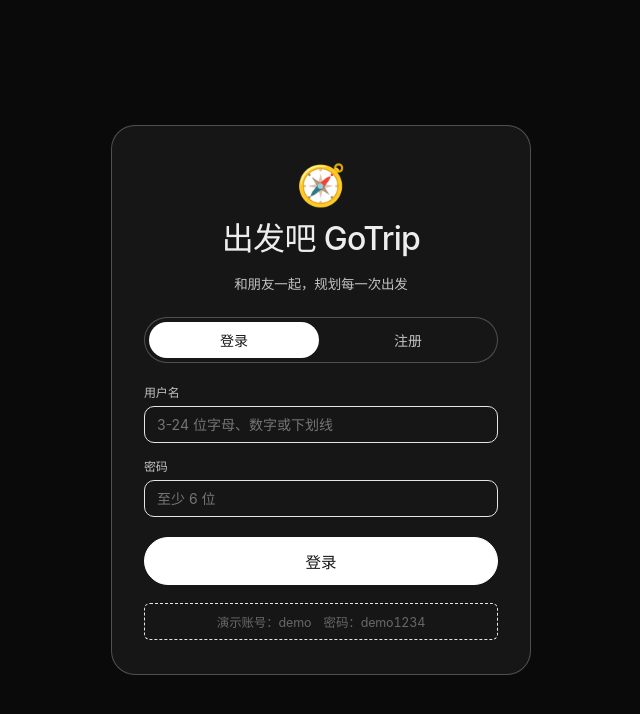
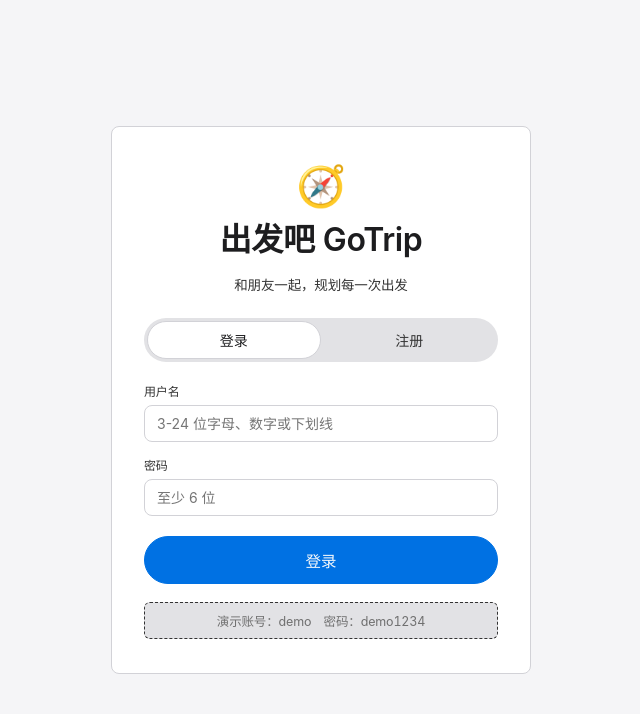
Before and after one commit to icecolaa/go-trip, a React (Vite) app in the folder client/: page /#/login in a window 1280 px wide. Shown: the top 714 px of the page, without its empty margins (319-959 px from the left). Built offline with nearby package versions, Linux system fonts and the light colour scheme.

Commit message:
style: 按 DESIGN.md（Apple）全站重构——雾灰画布+白卡 8px 圆角+碳黑文字、苹果蓝唯一交互色（填充/描边/装饰三蓝分职）、药丸按钮配对体系、全宽碳黑导航条、iOS 风分段控件与步进器、无阴影发丝边

```diff
--- a/client/src/styles.css
+++ b/client/src/styles.css
@@ -1,46 +1,47 @@
-/* ============ GoTrip 设计系统 —— 遵循根目录 DESIGN.md（Dimension 暗色工作台风） ============ */
-/* void 画布 + graphite 面板 + 磨砂玻璃 + 发丝亮边 + 白色药丸 CTA；紫色只以渐变洗染出现 */
+/* ============ GoTrip 设计系统 —— 遵循根目录 DESIGN.md（Apple 亮色风） ============ */
+/* 雾灰画布 + 白色卡片 + 碳黑文字 + 苹果蓝唯一交互色；药丸按钮 980px、卡片/输入 8px、无阴影 */
 :root {
-  /* 表面：Void Canvas → Graphite → Frosted Glass */
-  --bg: #0a0a0a;
-  --bg-soft: #161616;
-  --card: #161616;
-  --card-warm: #161616;
-  --frost: rgba(212, 212, 212, 0.1); /* 磨砂玻璃面板（配 4px blur） */
-  /* 文本：Bone / Ash / Slate */
-  --ink: #ededed;
-  --ink-soft: #c2c2c2;
-  --ink-faint: #686868;
-  /* 发丝边框：暗底上的亮边 */
-  --line: rgba(229, 229, 229, 0.28);
-  --line-strong: #e5e5e5;
-  /* 主 CTA：全站唯一填充按钮——白色药丸 */
-  --cta: #ffffff;
-  --cta-ink: #161616;
-  /* Dusk Violet：唯一彩色，仅作渐变洗染，禁止实色填充 */
-  --violet: #6b62f2;
-  /* 旧令牌退役映射（收敛为无彩系统） */
-  --green: #ededed;
-  --green-deep: #ededed;
-  --green-soft: rgba(212, 212, 212, 0.1);
-  --orange: #ededed;
-  --orange-soft: rgba(212, 212, 212, 0.1);
-  --red: #ededed;
-  --gold: #686868;
-  --blue: #c2c2c2;
-  /* 层级靠半透明与发丝边，不用阴影 */
+  /* 表面：Frost 画布 → Ice 洗染 → Pebble 按钮底 */
+  --bg: #f5f5f7;
+  --bg-soft: #e2e2e5;   /* Pebble：按钮底、禁用面 */
+  --card: #ffffff;
+  --card-warm: #f4f8fb; /* Ice：嵌套面板淡蓝洗染 */
+  --frost: #f4f8fb;
+  /* 文本：Carbon / Smoke / Ash */
+  --ink: #1d1d1f;
+  --ink-soft: #333333;
+  --ink-faint: #707070;
+  /* 发丝边框 */
+  --line: #d2d2d7;
+  --line-strong: #333333;
+  /* 交互色：填充蓝 / 描边蓝 / 装饰蓝 */
+  --cta: #0071e3;
+  --cta-ink: #f4f8fb;
+  --link: #0066cc;
+  --signal: #2997ff;
+  /* 旧令牌退役映射（收敛为碳黑系，避免第二交互色） */
+  --green: #1d1d1f;
+  --green-deep: #1d1d1f;
+  --green-soft: #e2e2e5;
+  --orange: #1d1d1f;
+  --orange-soft: #e2e2e5;
+  --red: #1d1d1f;
+  --gold: #858585;
+  --blue: #0066cc;
+  --violet: #2997ff;
+  /* 无阴影：层级靠表面色与发丝边 */
   --shadow: none;
   --shadow-lg: none;
-  /* 圆角：按钮/标签药丸、UI 控件 10px、卡片 24px、图标 4px */
-  --radius: 24px;
-  --radius-ctl: 9999px;
-  --radius-ui: 10px;
-  --radius-icon: 4px;
-  --font-sans: 'DM Sans', 'Inter', -apple-system, BlinkMacSystemFont, 'PingFang SC', 'Hiragino Sans GB', 'Microsoft YaHei', 'Segoe UI', sans-serif;
+  /* 圆角：按钮/标签 980px 药丸，卡片/输入 8px——全系统仅两种 */
+  --radius: 8px;
+  --radius-ctl: 980px;
+  --radius-ui: 8px;
+  --radius-icon: 8px;
+  --font-sans: 'Inter', -apple-system, BlinkMacSystemFont, 'SF Pro Text', 'PingFang SC', 'Hiragino Sans GB', 'Microsoft YaHei', 'Segoe UI', sans-serif;
   --sans: var(--font-sans);
-  --mono: 'Geist Mono', 'JetBrains Mono', 'IBM Plex Mono', ui-monospace, 'SF Mono', Consolas, monospace;
+  --mono: ui-monospace, 'SF Mono', 'JetBrains Mono', Consolas, monospace;
   --serif: var(--font-sans);
-  color-scheme: dark;
+  color-scheme: light;
 }
 
 * { box-sizing: border-box; }
@@ -48,7 +49,7 @@ html { scroll-behavior: smooth; }
 html, body, #root { height: 100%; }
 
 /* ---------- 统一滚动条样式（Firefox 用 scrollbar-width/color，WebKit 用伪元素） ---------- */
-* { scrollbar-width: thin; scrollbar-color: var(--ink-faint) transparent; }
+* { scrollbar-width: thin; scrollbar-color: #858585 transparent; }
 ::-webkit-scrollbar { width: 8px; height: 8px; }
 ::-webkit-scrollbar-track { background: transparent; }
 ::-webkit-scrollbar-thumb {
@@ -71,44 +72,45 @@ body {
 }
 h1, h2, h3, .serif {
   font-family: var(--sans);
-  font-weight: 500; /* DESIGN.md：不超 500，display 级靠 -0.035em 字距立 authority */
-  letter-spacing: -0.02em; /* CJK 收敛自规范的 -0.03em，避免字腔碰撞 */
+  font-weight: 600; /* DESIGN.md：标题最大 600 */
+  letter-spacing: -0.01em; /* CJK 收敛自规范的负字距，避免字腔碰撞 */
   text-wrap: balance;
 }
-a { color: var(--ink); text-decoration: none; }
+a { color: var(--link); text-decoration: none; }
+a:hover { text-decoration: underline; }
 b, strong { font-weight: 500; }
 button { font-family: inherit; cursor: pointer; }
 input, textarea, select { font-family: inherit; font-size: 14px; color: var(--ink); }
 
-/* 键盘可达性：统一的焦点环（鼠标点击不出现；规范要求 ring 不靠色相） */
+/* 键盘可达性：统一焦点环（规范 Form Input：2px 苹果蓝） */
 :where(a, button, [role='button'], input, textarea, select):focus-visible {
-  outline: 2px solid var(--ink);
+  outline: 2px solid var(--cta);
   outline-offset: 2px;
 }
 
 /* ---------- 通用组件 ---------- */
 .btn {
   display: inline-flex; align-items: center; gap: 6px; justify-content: center;
-  border: 1px solid var(--line-strong);
-  background: transparent;
+  border: 1px solid var(--line);
+  background: var(--card);
   color: var(--ink);
-  border-radius: var(--radius-ctl); /* DESIGN.md：按钮一律 9999px 药丸 */
+  border-radius: var(--radius-ctl); /* DESIGN.md：按钮一律 980px 药丸 */
   padding: 8px 16px;
   font-size: 14px;
-  font-weight: 500;
+  font-weight: 400;
   transition: background-color .15s ease, border-color .15s ease, color .15s ease, transform .1s ease;
   white-space: nowrap;
 }
-.btn:hover { border-color: var(--ink-soft); color: var(--ink); }
+.btn:hover { border-color: var(--ink-faint); color: var(--ink); }
 .btn:active:not(:disabled) { transform: translateY(1px); }
 .btn.primary {
-  background: var(--cta); border-color: var(--cta); color: var(--cta-ink); /* 白色药丸：暗底上的反色重心 */
+  background: var(--cta); border-color: var(--cta); color: var(--cta-ink); /* 苹果蓝填充：全站唯一彩色交互 */
 }
-.btn.primary:hover { background: var(--cta); border-color: var(--cta); opacity: .88; color: var(--cta-ink); }
-.btn.danger { color: var(--ink); border-color: var(--line-strong); background: transparent; }
-.btn.danger:hover { background: var(--frost); border-color: var(--line-strong); color: var(--ink); }
-.btn.ghost { border-color: transparent; background: transparent; }
-.btn.ghost:hover { background: var(--bg-soft); }
+.btn.primary:hover { background: var(--cta); border-color: var(--cta); opacity: .9; color: var(--cta-ink); }
+.btn.danger { color: var(--ink); border-color: var(--line); background: var(--card); }
+.btn.danger:hover { background: var(--ink); border-color: var(--ink); color: var(--bg); }
+.btn.ghost { border-color: transparent; background: transparent; color: var(--link); }
+.btn.ghost:hover { background: transparent; text-decoration: underline; color: var(--link); }
 .btn.sm { padding: 4px 12px; font-size: 12.5px; }
 .btn.lg { padding: 12px 26px; font-size: 15.5px; }
 .btn:disabled { opacity: .45; cursor: not-allowed; }
@@ -122,23 +124,23 @@ input, textarea, select { font-family: inherit; font-size: 14px; color: var(--in
 
 .input, textarea.input, select.input {
   width: 100%;
-  border: 1px solid var(--line-strong);
-  background: var(--bg-soft);
-  border-radius: var(--radius-ui); /* DESIGN.md 输入框 10px */
+  border: 1px solid var(--line);
+  background: var(--card);
+  border-radius: var(--radius-ui); /* DESIGN.md 输入框 8px */
   padding: 9px 12px;
   outline: none;
   transition: border-color .15s;
 }
-.input:focus { border-color: var(--line-strong); } /* 规范：聚焦不变色相，靠边框与焦点环 */
+.input:focus { border-color: var(--ink-faint); }
 textarea.input { resize: vertical; min-height: 72px; line-height: 1.6; }
 .field { display: flex; flex-direction: column; gap: 6px; margin-bottom: 14px; }
 .field > label { font-size: 12px; color: var(--ink-soft); font-weight: 400; }
 
 .tag {
   display: inline-flex; align-items: center; gap: 4px;
-  font-size: 11px; padding: 2px 8px;
+  font-size: 11px; padding: 2px 9px;
   border-radius: var(--radius-ctl);
-  background: var(--bg-soft); color: var(--ink);
+  background: var(--bg-soft); color: var(--ink-soft);
   border: 1px solid transparent;
 }
 .tag.orange { background: var(--orange-soft); color: var(--orange); border-color: transparent; }
@@ -161,20 +163,25 @@ textarea.input { resize: vertical; min-height: 72px; line-height: 1.6; }
 .empty .big { font-size: 34px; display: block; margin-bottom: 8px; }
 
 /* ---------- 布局 ---------- */
-/* 顶栏：漂浮磨砂药丸导航（DESIGN.md signature），距视口边缘留白 */
+/* 顶栏：Apple 全宽碳黑导航条 + 发丝底线 */
 .topbar {
-  position: sticky; top: 12px; z-index: 50;
-  background: transparent;
+  position: sticky; top: 0; z-index: 50;
+  background: var(--ink);
+  border-bottom: 1px solid var(--line-strong);
 }
 .topbar-inner {
-  max-width: 1172px; margin: 0 auto; padding: 6px 8px 6px 16px;
-  height: 54px; display: flex; align-items: center; gap: 10px;
-  background: rgba(22, 22, 22, .72);
-  backdrop-filter: blur(4px);
-  border: 1px solid var(--line-strong);
-  border-radius: 19px;
+  max-width: 1200px; margin: 0 auto; padding: 0 22px;
+  height: 48px; display: flex; align-items: center; gap: 14px;
 }
-.logo { font-family: var(--sans); font-size: 16px; font-weight: 400; color: var(--ink); display: flex; align-items: center; gap: 8px; letter-spacing: -0.01em; }
+/* 导航内元素统一转浅色小字链接（Global Nav 规范） */
+.topbar .btn { background: transparent; border: none; color: #f5f5f7; font-size: 12.5px; font-weight: 400; padding: 6px 10px; }
+.topbar .btn:hover { color: #fff; text-decoration: none; opacity: .85; }
+.topbar .btn.primary { background: var(--cta); color: #fff; padding: 4px 12px; }
+.topbar .btn.primary:hover { opacity: .9; }
+.topbar .muted { color: #858585; }
+.logo { font-family: var(--sans); font-size: 16px; font-weight: 600; color: var(--ink); display: flex; align-items: center; gap: 8px; letter-spacing: -0.01em; }
+.topbar .logo { color: #f5f5f7; }
+.topbar .logo small { color: #858585; }
 .logo .mark { font-size: 18px; }
 .logo small { font-size: 10px; color: var(--ink-faint); font-weight: 400; margin-left: 2px; letter-spacing: .12em; font-family: var(--mono); }
 
@@ -183,14 +190,14 @@ textarea.input { resize: vertical; min-height: 72px; line-height: 1.6; }
 /* ---------- 登录页 ---------- */
 .auth-wrap { min-height: 100%; display: grid; place-items: center; padding: 30px 16px; }
 .auth-card { width: 100%; max-width: 420px; padding: 34px 32px; }
-.auth-title { text-align: center; font-size: 32px; font-weight: 500; margin: 4px 0 6px; color: var(--ink); }
+.auth-title { text-align: center; font-size: 32px; font-weight: 600; margin: 4px 0 6px; color: var(--ink); }
 .auth-sub { text-align: center; color: var(--ink-soft); font-size: 13.5px; margin-bottom: 24px; }
-.auth-tabs { display: flex; gap: 4px; background: var(--bg-soft); padding: 4px; border-radius: 9999px; margin-bottom: 20px; border: 1px solid var(--line); }
+.auth-tabs { display: flex; gap: 3px; background: var(--bg-soft); padding: 3px; border-radius: var(--radius-ctl); margin-bottom: 20px; }
 .auth-tabs button {
-  flex: 1; border: none; background: transparent; padding: 8px; border-radius: 9999px;
+  flex: 1; border: none; background: transparent; padding: 8px; border-radius: var(--radius-ctl); color: var(--ink-faint);
   font-size: 14px; color: var(--ink-soft); font-weight: 400;
 }
-.auth-tabs button.on { background: var(--cta); color: var(--cta-ink); font-weight: 500; }
+.auth-tabs button.on { background: var(--card); color: var(--ink); border: 1px solid var(--line); }
 .demo-hint {
   margin-top: 18px; font-size: 12.5px; color: var(--ink-faint); text-align: center;
   background: var(--bg-soft); border: 1px dashed var(--line-strong); border-radius: 6px; padding: 8px;
@@ -198,7 +205,7 @@ textarea.input { resize: vertical; min-height: 72px; line-height: 1.6; }
 
 /* ---------- 仪表盘 ---------- */
 .dash-head { display: flex; align-items: flex-end; justify-content: space-between; gap: 16px; margin: 10px 0 18px; flex-wrap: wrap; }
-.dash-head h1 { font-size: 36px; line-height: 1.11; letter-spacing: -0.02em; margin: 0; color: var(--ink); }
+.dash-head h1 { font-size: 40px; line-height: 1.14; letter-spacing: -0.01em; font-weight: 600; margin: 0; color: var(--ink); }
 .dash-head .sub { color: var(--ink-soft); margin-top: 6px; font-size: 14px; }
 .trip-grid { display: grid; grid-template-columns: repeat(auto-fill, minmax(310px, 1fr)); gap: 18px; }
 
@@ -224,13 +231,13 @@ textarea.input { resize: vertical; min-height: 72px; line-height: 1.6; }
 /* 筛选 chips（可交互，属按钮族 → 药丸） */
 .chips { display: flex; gap: 8px; flex-wrap: wrap; }
 .chip {
-  border: 1px solid var(--line-strong); background: transparent; border-radius: var(--radius-ctl);
+  border: 1px solid var(--line); background: var(--card); border-radius: var(--radius-ctl);
   padding: 6px 14px; font-size: 13px; color: var(--ink-soft);
   transition: background-color .15s ease, border-color .15s ease, color .15s ease, transform .1s ease;
 }
 .chip:hover { border-color: var(--ink-soft); color: var(--ink); }
 .chip:active { transform: translateY(1px); }
-.chip.on { background: var(--cta); border-color: var(--cta); color: var(--cta-ink); font-weight: 500; }
+.chip.on { background: var(--cta); border-color: var(--cta); color: #fff; font-weight: 400; }
 
 /* ---------- 旅程详情 ---------- */
 .trip-hero { padding: 22px 24px; margin-bottom: 16px; position: relative; overflow: hidden; }
@@ -266,7 +273,7 @@ textarea.input { resize: vertical; min-height: 72px; line-height: 1.6; }
 .day-block { margin-bottom: 16px; }
 .day-head {
   display: flex; align-items: center; gap: 12px; padding: 12px 16px;
-  background: var(--bg-soft); border: 1px solid var(--line); border-radius: var(--radius-ui) var(--radius-ui) 0 0;
+  background: var(--card-warm); border: 1px solid var(--line); border-radius: var(--radius-ui) var(--radius-ui) 0 0;
   border-bottom: none; flex-wrap: wrap;
 }
 .day-num {
@@ -413,11 +420,10 @@ textarea.input { resize: vertical; min-height: 72px; line-height: 1.6; }
 /* ---------- Toast ---------- */
 .toast-wrap { position: fixed; top: 18px; left: 50%; transform: translateX(-50%); z-index: 200; display: flex; flex-direction: column; gap: 8px; align-items: center; }
 .toast {
-  background: var(--bg-soft); color: var(--ink); border: 1px solid var(--line-strong);
-  font-size: 13.5px; padding: 9px 18px; border-radius: 9999px;
+  background: var(--ink); color: #f5f5f7; font-size: 13.5px; padding: 9px 18px; border-radius: var(--radius-ctl);
   animation: popIn .18s ease; max-width: 90vw;
 }
-.toast.err { background: var(--cta); color: var(--cta-ink); border-color: var(--cta); }
+.toast.err { outline: 2px solid var(--signal); outline-offset: 2px; }
 
 /* ---------- 其他 ---------- */
 .section-title { font-size: 18px; margin: 22px 0 12px; color: var(--green-deep); display: flex; align-items: center; gap: 8px; }
@@ -436,7 +442,7 @@ textarea.input { resize: vertical; min-height: 72px; line-height: 1.6; }
 }
 .skel::after {
   content: ''; position: absolute; inset: 0;
-  background: linear-gradient(100deg, transparent 30%, rgba(255, 255, 255, 0.06) 50%, transparent 70%);
+  background: linear-gradient(100deg, transparent 30%, rgba(255, 255, 255, 0.65) 50%, transparent 70%);
   animation: skelSweep 1.4s ease-in-out infinite;
 }
 @keyframes skelSweep { from { transform: translateX(-100%); } to { transform: translateX(100%); } }
@@ -449,7 +455,7 @@ textarea.input { resize: vertical; min-height: 72px; line-height: 1.6; }
 /* 在线状态小圆点（成员卡、在线人数标签共用） */
 .dot-online {
   display: inline-block; width: 8px; height: 8px; border-radius: 50%;
-  background: var(--ink);
+  background: #30d158; /* Apple 系统绿仅作在线状态信号 */
 }
 .weather-strip { display: flex; gap: 10px; overflow-x: auto; padding: 4px 2px 10px; }
 .weather-cell {
@@ -537,10 +543,10 @@ textarea.input { resize: vertical; min-height: 72px; line-height: 1.6; }
 .tm-hand-map { width: 100%; height: auto; display: block; border-radius: 14px; }
 .tm-map-paper { fill: var(--card); stroke: var(--line-strong); stroke-width: 1.5; }
 .tm-map-grid { fill: none; stroke: var(--line); stroke-width: 1.2; stroke-dasharray: 3 5; }
-.tm-map-line { fill: none; stroke: var(--ink); stroke-width: 2.6; stroke-dasharray: 8 7; stroke-linecap: round; opacity: .8; }
-.tm-map-dot { fill: #ffffff; stroke: var(--card); stroke-width: 3; }
-.tm-map-dot.is-last { fill: var(--violet); opacity: .7; } /* 紫色以低透明洗染感出现 */
-.tm-map-number { fill: var(--bg); font-size: 15px; font-weight: 400; text-anchor: middle; }
+.tm-map-line { fill: none; stroke: var(--ink); stroke-width: 2.6; stroke-dasharray: 8 7; stroke-linecap: round; opacity: .75; }
+.tm-map-dot { fill: var(--ink); stroke: var(--card); stroke-width: 3; }
+.tm-map-dot.is-last { fill: var(--signal); } /* 装饰蓝：终点标记 */
+.tm-map-number { fill: #ffffff; font-size: 15px; font-weight: 400; text-anchor: middle; }
 .tm-map-label { fill: var(--ink-soft); font-size: 12.5px; text-anchor: middle; font-weight: 400; }
 .tm-map-caption { fill: var(--ink-faint); font-size: 11px; letter-spacing: .1em; }
 .tm-map-north { fill: var(--ink-faint); font-size: 11px; }
@@ -641,12 +647,7 @@ textarea.input { resize: vertical; min-height: 72px; line-height: 1.6; }
 /* ============================================================
    Editorial 排版润色
    ============================================================ */
-.section-title { position: relative; padding-left: 13px; }
-.section-title::before {
-  content: ''; position: absolute; left: 0; top: 50%; transform: translateY(-50%);
-  width: 3px; height: 70%; border-radius: 9999px;
-  background: linear-gradient(180deg, transparent, rgba(107, 98, 242, .565) 50%, transparent);
-}
+.section-title { position: relative; } /* Apple：标题无装饰眉条 */
 .tab-pane { animation: riseIn .28s ease; }
 @keyframes riseIn { from { opacity: 0; transform: translateY(10px); } }
 .trip-card .trip-cover::after { content: none; }
@@ -789,8 +790,7 @@ textarea.input { resize: vertical; min-height: 72px; line-height: 1.6; }
 /* ---------- ≤640px：手机主断点 ---------- */
 @media (max-width: 640px) {
   /* 顶栏 */
-  .topbar { top: 8px; }
-  .topbar-inner { height: 48px; padding: 4px 6px 4px 12px; gap: 8px; }
+  .topbar-inner { height: 44px; padding: 0 12px; gap: 8px; }
   .logo { font-size: 18px; }
   .logo .mark { font-size: 19px; }
   .logo small { display: none; }
@@ -942,26 +942,26 @@ textarea.input { resize: vertical; min-height: 72px; line-height: 1.6; }
 .fw-price { text-align: right; }
 .fw-price-total { font-size: 24px; font-weight: 400; color: var(--orange); letter-spacing: -0.02em; }
 .fw-card-foot { display: flex; align-items: center; justify-content: space-between; margin-top: 8px; padding-top: 8px; border-top: 1px dashed var(--line); }
-.fw-advice { margin-top: 10px; background: var(--frost); border: none; border-radius: var(--radius-ui); padding: 10px 14px; }
+.fw-advice { margin-top: 10px; background: var(--card-warm); border: none; border-radius: var(--radius-ui); padding: 10px 14px; }
 .fw-advice-summary { font-size: 13.5px; color: var(--ink); margin-bottom: 8px; font-weight: 500; }
 .fw-advice-grid { display: grid; grid-template-columns: repeat(auto-fit, minmax(180px, 1fr)); gap: 8px; }
 .fw-advice-item { background: var(--card); border: 1px solid var(--line); border-radius: 10px; padding: 8px 12px; display: flex; flex-direction: column; gap: 3px; }
 .fw-advice-item b { font-size: 12.5px; }
 .fw-advice-item span { font-size: 12.5px; color: var(--ink-soft); line-height: 1.55; }
-.fw-advice-flag { margin-top: 8px; background: var(--frost); border-radius: var(--radius-ui); padding: 6px 10px; font-size: 12.5px; color: var(--ink); }
+.fw-advice-flag { margin-top: 8px; background: var(--card-warm); border-radius: var(--radius-ui); padding: 6px 10px; font-size: 12.5px; color: var(--ink); }
 
 /* 飞哪儿 v2：条件 chips / 分段控件 / 工具栏 / 目的地卡片 / 查询记录 */
 .fw-chiprow { display: flex; flex-wrap: wrap; gap: 6px; align-items: center; margin-top: 12px; }
-.fw-chip { font-size: 12px; color: var(--ink-soft); background: var(--frost); border: 1px solid transparent; border-radius: 9999px; padding: 3px 11px; white-space: nowrap; }
-.fw-chip-btn { cursor: pointer; font-family: inherit; color: var(--ink); background: transparent; border-color: var(--line-strong); }
+.fw-chip { font-size: 12px; color: var(--ink-soft); background: var(--bg-soft); border: 1px solid transparent; border-radius: var(--radius-ctl); padding: 3px 11px; white-space: nowrap; }
+.fw-chip-btn { cursor: pointer; font-family: inherit; color: var(--link); background: var(--card); border-color: var(--line); }
 .fw-chip-btn:hover { border-color: var(--ink-soft); }
 .fw-spacer { flex: 1; }
-.fw-seg { display: inline-flex; gap: 4px; padding: 4px; border: 1px solid var(--line-strong); border-radius: 9999px; background: var(--bg-soft); }
-.fw-seg button { border: 0; background: transparent; padding: 6px 16px; border-radius: 9999px; font-size: 13px; color: var(--ink-soft); cursor: pointer; font-family: inherit; transition: background-color .15s ease, color .15s ease; }
-.fw-seg button.on { background: var(--cta); color: var(--cta-ink); font-weight: 500; }
-.fw-step { display: inline-flex; align-items: center; border: 1px solid var(--line-strong); border-radius: 9999px; background: var(--bg-soft); }
+.fw-seg { display: inline-flex; gap: 3px; padding: 3px; border: 1px solid var(--line); border-radius: var(--radius-ctl); background: var(--bg-soft); }
+.fw-seg button { border: 0; background: transparent; padding: 5px 16px; border-radius: var(--radius-ctl); font-size: 13px; color: var(--ink-faint); cursor: pointer; font-family: inherit; transition: background-color .15s ease, color .15s ease; }
+.fw-seg button.on { background: var(--card); color: var(--ink); border: 1px solid var(--line); }
+.fw-step { display: inline-flex; align-items: center; border: 1px solid var(--line); border-radius: var(--radius-ctl); background: var(--card); }
 .fw-step button { width: 34px; align-self: stretch; border: 0; background: transparent; border-radius: 9999px; font-size: 16px; color: var(--ink-soft); cursor: pointer; font-family: inherit; }
-.fw-step button:hover { background: rgba(212, 212, 212, .08); color: var(--ink); }
+.fw-step button:hover { background: var(--bg-soft); color: var(--ink); border-radius: var(--radius-ctl); }
 .fw-step input { width: 44px; align-self: stretch; border: 0; text-align: center; font-size: 14px; background: transparent; outline: none; color: var(--ink); font-family: var(--mono); -moz-appearance: textfield; appearance: textfield; }
 .fw-step input::-webkit-outer-spin-button, .fw-step input::-webkit-inner-spin-button { -webkit-appearance: none; margin: 0; }
 .fw-pref { display: grid; grid-template-columns: repeat(auto-fit, minmax(180px, 1fr)); gap: 10px; margin-top: 12px; padding-top: 12px; border-top: 1px dashed var(--line); }
@@ -971,11 +971,11 @@ textarea.input { resize: vertical; min-height: 72px; line-height: 1.6; }
 .fw-advice-target b { font-size: 14.5px; }
 .fw-restore {
   display: flex; gap: 10px; align-items: center; flex-wrap: wrap;
-  background: var(--frost); border: 1px solid transparent; color: var(--ink);
+  background: var(--card-warm); border: 1px solid transparent; color: var(--ink);
   border-radius: var(--radius-ui); padding: 8px 12px; font-size: 12.5px; margin-bottom: 12px;
 }
 .fw-dests { display: grid; grid-template-columns: repeat(auto-fill, minmax(260px, 1fr)); gap: 10px; margin-top: 10px; }
-.fw-dest { background: var(--frost); border: 1px solid transparent; border-radius: var(--radius-ui); padding: 12px 14px; display: flex; flex-direction: column; gap: 7px; }
+.fw-dest { background: var(--card-warm); border: 1px solid transparent; border-radius: var(--radius-ui); padding: 12px 14px; display: flex; flex-direction: column; gap: 7px; }
 .fw-dest-head { display: flex; align-items: center; gap: 8px; flex-wrap: wrap; }
 .fw-code { font-family: var(--mono); font-size: 11px; font-weight: 400; color: var(--bg); background: var(--ink); border-radius: 4px; padding: 3px 6px; }
 .fw-dest-city { font-size: 15.5px; }
```
